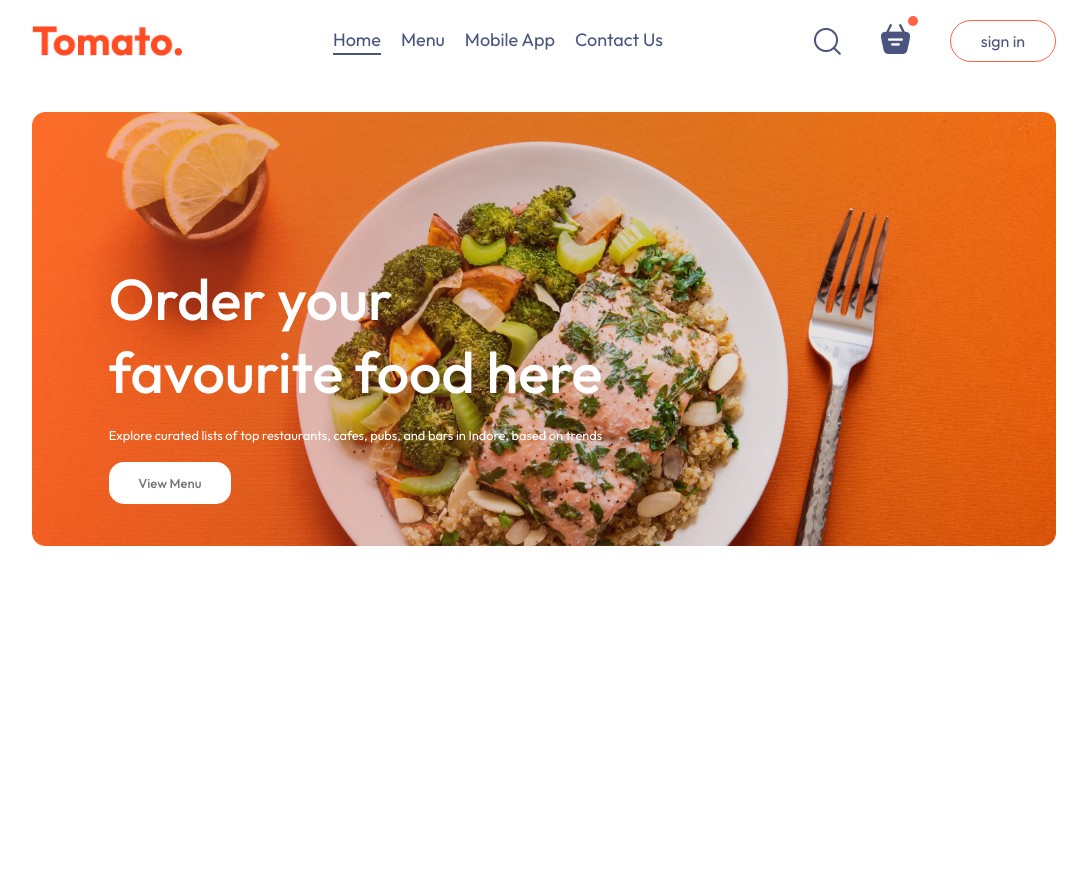
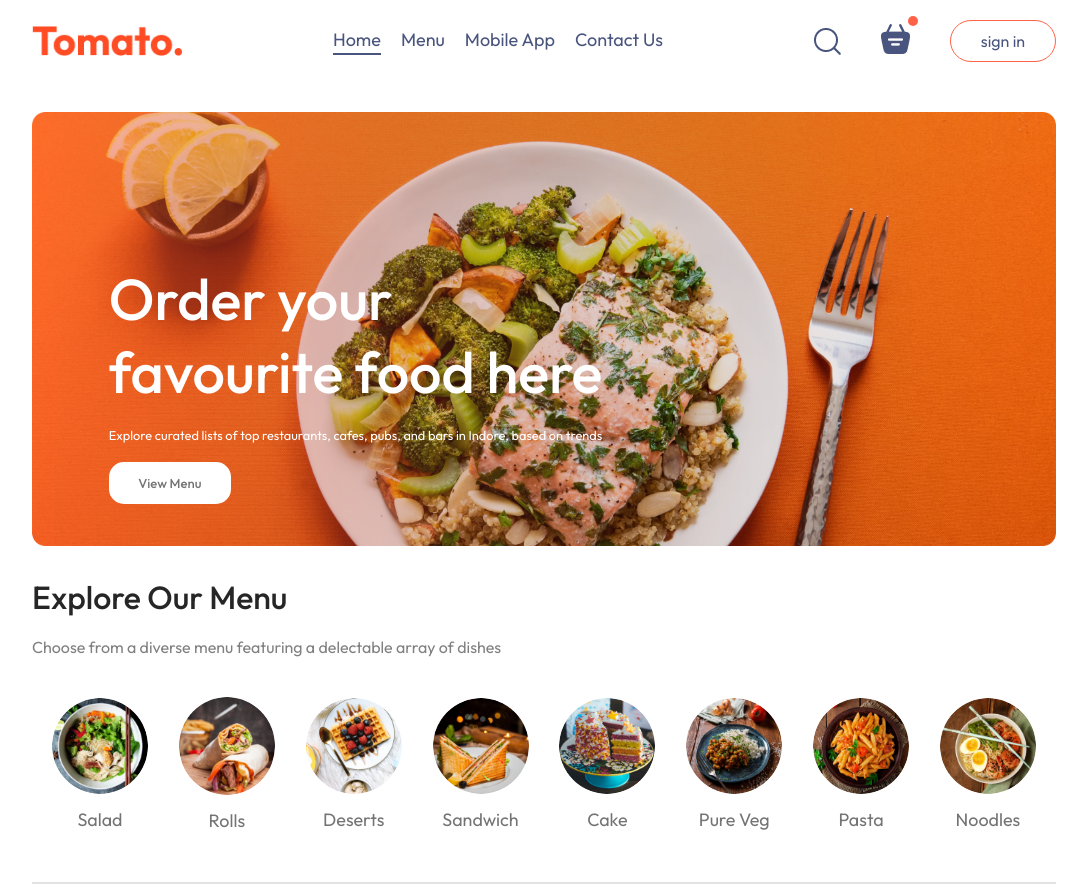
Before and after one commit to sharmagourav28/Food-Del, a React (Vite) app in the folder Frontend/: page / in a window 1280 px wide. Shown: the whole page, without its empty margins (96-1183 px from the left). Before the commit the page ends 800 px from the top, so only its background shows below. Built offline with nearby package versions, Linux system fonts and the light colour scheme.

Commit message:
Explore Menu

```diff
--- /dev/null
+++ b/Frontend/src/components/ExploreMenu/ExploreMenu.css
@@ -0,0 +1,55 @@
+.explore-menu {
+  display: flex;
+  flex-direction: column;
+  gap: 20px;
+}
+
+.explore-menu h1 {
+  color: #262626;
+  font-weight: 500;
+}
+
+.explore-menu-text {
+  max-width: 60%;
+  color: #808080;
+}
+
+.explore-menu-list {
+  display: flex;
+  justify-content: space-between;
+  align-items: center;
+  gap: 30px;
+  text-align: center;
+  margin: 20px;
+  overflow-x: scroll;
+}
+
+.explore-menu-list::-webkit-scrollbar {
+  display: none;
+}
+
+.explore-menu-list-item img {
+  width: 7.5vw;
+  min-width: 80px;
+  cursor: pointer;
+  border-radius: 50%;
+  transition: 0.2s;
+}
+
+.explore-menu-list-item p {
+  margin-top: 10px;
+  color: #747474;
+  font-size: max(1.4vw, 16px);
+  cursor: pointer;
+}
+.explore-menu hr {
+  margin: 10px 0px;
+  height: 2px;
+  background-color: #e2e2e2;
+  border: none;
+}
+
+.explore-menu-list-item .active {
+  border: 4px solid tomato;
+  padding: 2px;
+}
--- /dev/null
+++ b/Frontend/src/components/ExploreMenu/ExploreMenu.jsx
@@ -0,0 +1,38 @@
+import React from "react";
+import "./ExploreMenu.css";
+import { menu_list } from "../../assets/assets";
+const ExploreMenu = ({ category, setcategory }) => {
+  return (
+    <div className="explore-menu" id="explore-menu">
+      <h1>Explore Our Menu</h1>
+      <p className="explore-menu-text">
+        Choose from a diverse menu featuring a delectable array of dishes{" "}
+      </p>
+      <div className="explore-menu-list">
+        {menu_list.map((item, index) => {
+          return (
+            <div
+              onClick={() =>
+                setcategory((prev) =>
+                  prev === item.menu_name ? "All" : item.menu_name
+                )
+              }
+              key={index}
+              className="explore-menu-list-item"
+            >
+              <img
+                className={category === item.menu_name ? "active" : ""}
+                src={item.menu_image}
+                alt="menuImages"
+              />
+              <p>{item.menu_name}</p>
+            </div>
+          );
+        })}
+      </div>
+      <hr />
+    </div>
+  );
+};
+
+export default ExploreMenu;
--- a/Frontend/src/pages/Home/Home.jsx
+++ b/Frontend/src/pages/Home/Home.jsx
@@ -1,11 +1,14 @@
-import React from "react";
+import React, { useState } from "react";
 import "./Home.css";
 import Header from "../../components/Header/Header";
+import ExploreMenu from "../../components/ExploreMenu/ExploreMenu";
 
 const Home = () => {
+  const [category, setcategory] = useState("All");
   return (
     <div>
       <Header />
+      <ExploreMenu category={category} setcategory={setcategory} />
     </div>
   );
 };
```
